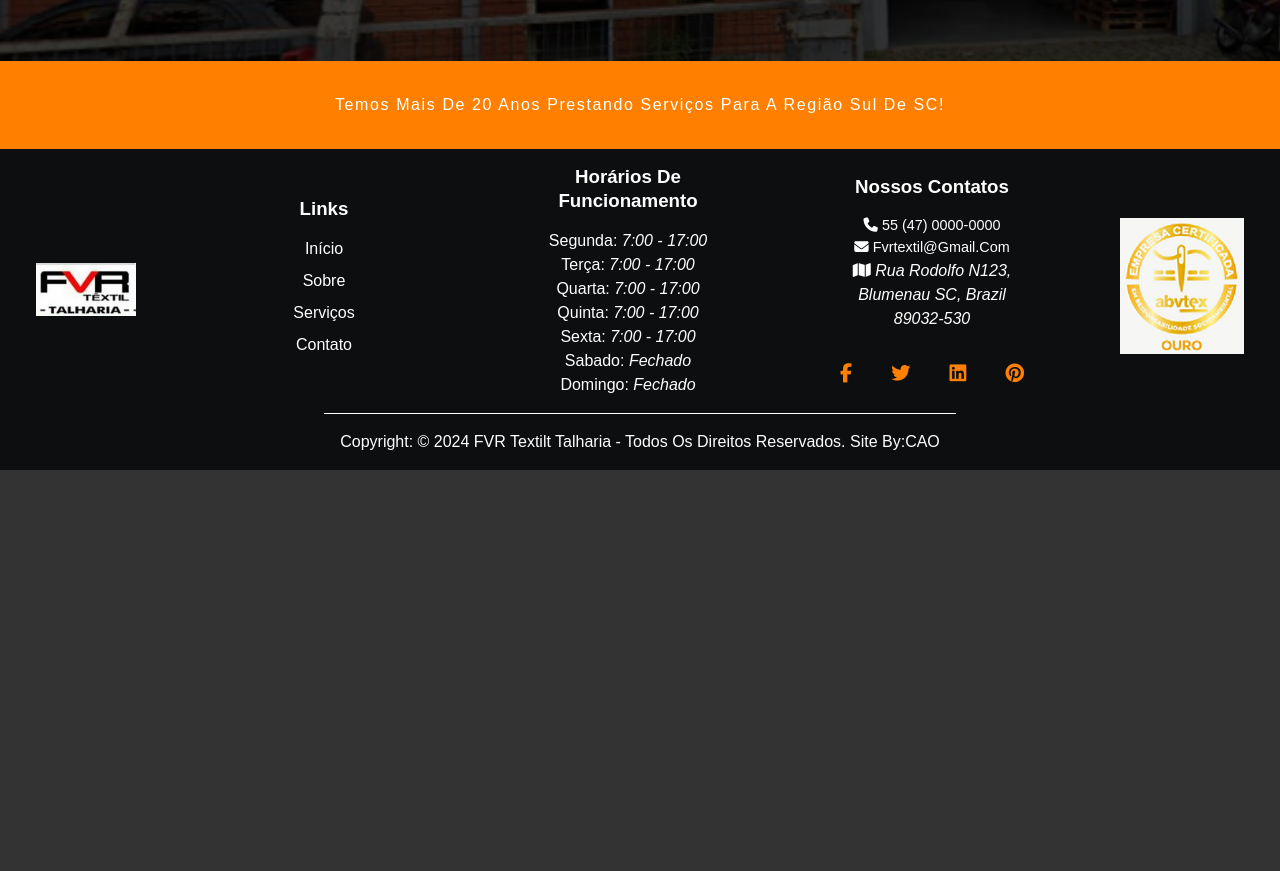
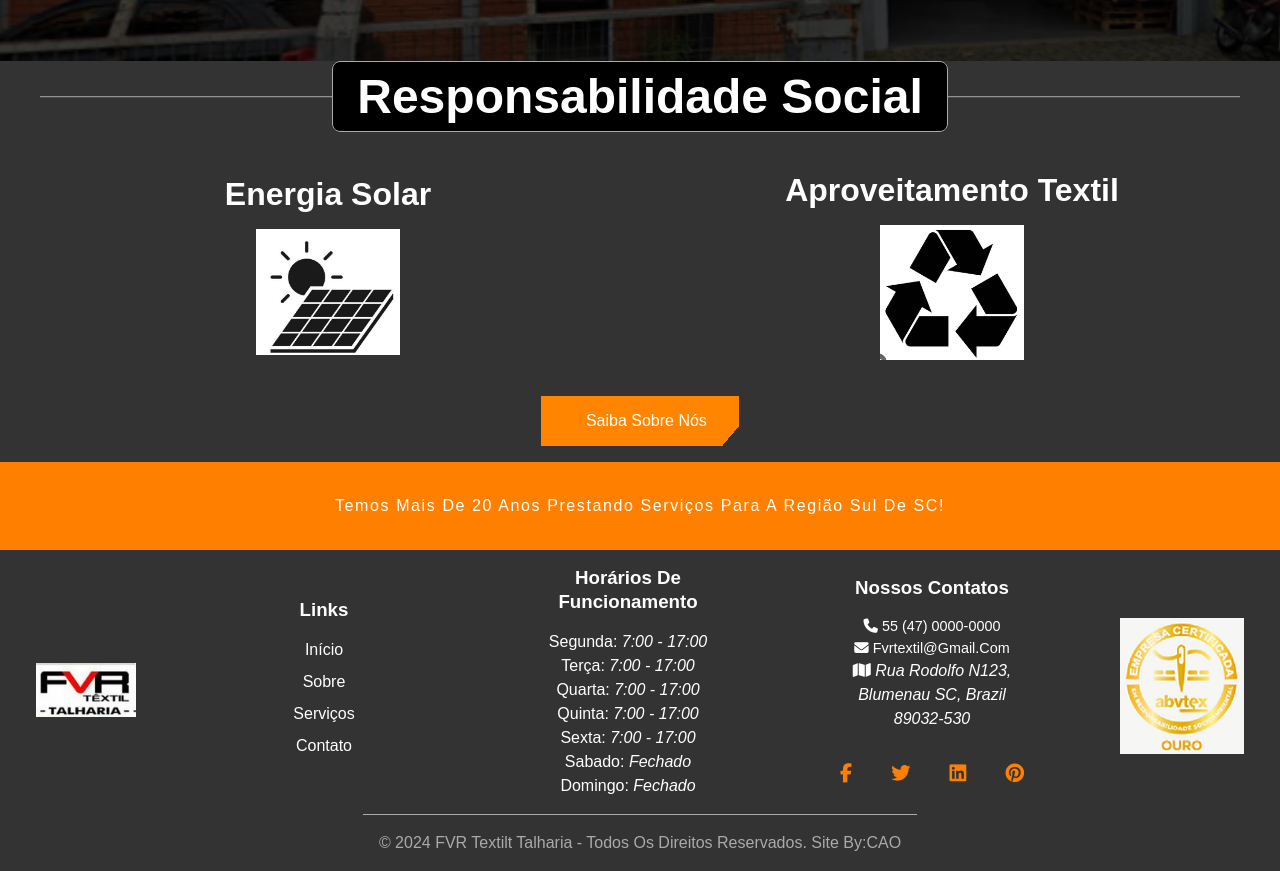
Before and after one commit to PaulaCari/landing_page_servicos, a plain HTML site: page index.html in a window 1280 px wide. Shown: the part 1908-2779 px from the top of the page. Before the commit the page ends 2378 px from the top, so only its background shows below. Drawn offline with nearby package versions, Linux system fonts and the light colour scheme; files that its build step writes are made by us from their sources; files whose address does not match are found by name.

Commit message:
adicione section compromisso e duas imagem

```diff
--- a/index.html
+++ b/index.html
@@ -45,7 +45,8 @@
   <link rel="stylesheet" href="./src/css/about.css">
   <link rel="stylesheet" href="./src/css/banner.css">
   <link rel="stylesheet" href="./src/css/footer.css">
-  <link rel="stylesheet" href="./contact.css">
+  <link rel="stylesheet" href="./src/css/contact.css">
+  <link rel="stylesheet" href="./src/css/commitment.css">
 
   <link rel="stylesheet" href="./src/css/responsivo.css">
 
@@ -176,6 +177,28 @@
       <!-- <a href="#" class="btn">Contato!</a> -->
     </section>
 
+
+    <section id="compromisso" class="compromisso">
+      <div class="container">
+        <h2 class="heading"><span>responsabilidade social</span></h2>
+
+        <div class="content">
+          <div class="item">
+            <h3>Energia Solar</h3>
+            <img src="./src/img/energia.png" alt="">
+          </div>
+
+          <div class="item">
+            <h3>aproveitamento textil</h3>
+            <img src="./src/img/reciclado.png" alt="">
+          </div>
+        </div>
+      </div>
+      <div class="button-container">
+        <a href="#" class="btn">Saiba sobre nós</a>
+      </div>
+    </section>
+
     <footer class="footer">
       <div class="boxcontainer">
 
@@ -227,7 +250,7 @@
         <div>
 
           <section class="copy-right">
-            <p><span class="copy">Copyright:</span> © 2024 FVR Textilt talharia - Todos os direitos reservados. Site By:CAO</p>
+            <p> © 2024 FVR Textilt talharia - Todos os direitos reservados. Site By:CAO</p>
           </section>
 
 
--- /dev/null
+++ b/src/css/commitment.css
@@ -0,0 +1,40 @@
+.compromisso {
+padding-top: .5rem;
+}
+
+.compromisso .container {
+max-width: 1200px; /* Define a largura máxima do container */
+margin: 0 auto; /* Centraliza o container */
+}
+
+.compromisso .content {
+display: flex; /* Define o container das items como flexbox */
+justify-content: space-between; /* Distribui as items uniformemente */
+align-items: center;
+text-align: center;
+gap: 2rem; /* Espaçamento entre as items */
+
+}
+
+.compromisso .item {
+width: 48%; /* Define a largura das items */
+text-align: center; /* Alinha o texto da item à esquerda */
+
+}
+
+.compromisso .item h3 {
+font-size: 2rem; /* Tamanho da fonte do título da item */
+margin-bottom: 1rem; /* Espaçamento entre o título e a imagem */
+}
+
+.compromisso .item img {
+width: 25%; /* Ajusta a imagem à largura da item */
+
+margin-bottom: 1rem; /* Espaçamento entre a imagem e a descrição */
+}
+.compromisso .button-container{
+    display: flex;
+    justify-content: center;
+    margin-top: 0;
+    margin-bottom: 1rem;
+}
--- a/src/css/footer.css
+++ b/src/css/footer.css
@@ -1,5 +1,5 @@
 .footer {
-    background-color: var(--cor_fundo);
+  background-color: var(--cor_sobre);
     display: flex;
     flex-wrap: wrap;
     justify-content: space-around;
@@ -100,9 +100,11 @@
   align-items: center;
 }
 
-.footer .boxcontainer .copy-right{
+.footer .boxcontainer .copy-right p{
     padding: 1rem;
     border-top: .1rem solid;
+    color: #aaa;
+
 }
 
 .whats{
```
Also changed, not shown: src/img/energia.png (added), src/img/reciclado.png (added).
